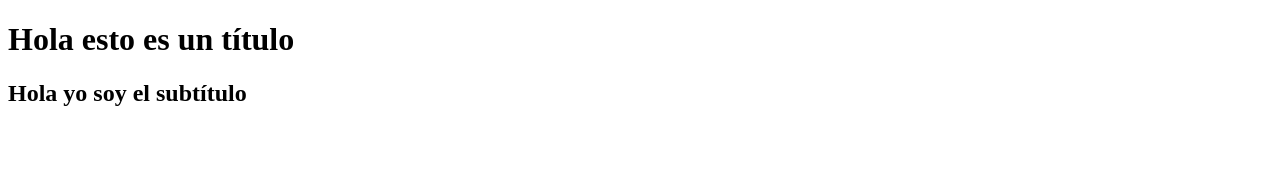
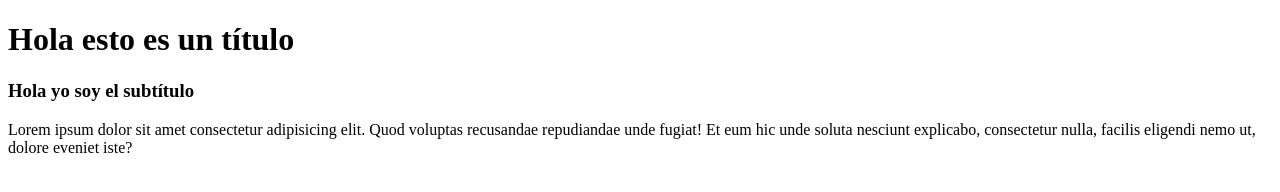
Before and after one commit to dancrv/pruebaprueba, a plain HTML site: page pag3.html in a window 1280 px wide. Drawn offline with Linux system fonts and the light colour scheme.

Commit message:
Modifico la pag3 para la Tarea6

```diff
--- a/pag3.html
+++ b/pag3.html
@@ -7,6 +7,7 @@
 </head>
 <body>
     <h1>Hola esto es un título</h1>
-    <h2>Hola yo soy el subtítulo</h2>
+    <h3>Hola yo soy el subtítulo</h3>
+    <p>Lorem ipsum dolor sit amet consectetur adipisicing elit. Quod voluptas recusandae repudiandae unde fugiat! Et eum hic unde soluta nesciunt explicabo, consectetur nulla, facilis eligendi nemo ut, dolore eveniet iste?</p>
 </body>
 </html>
```
